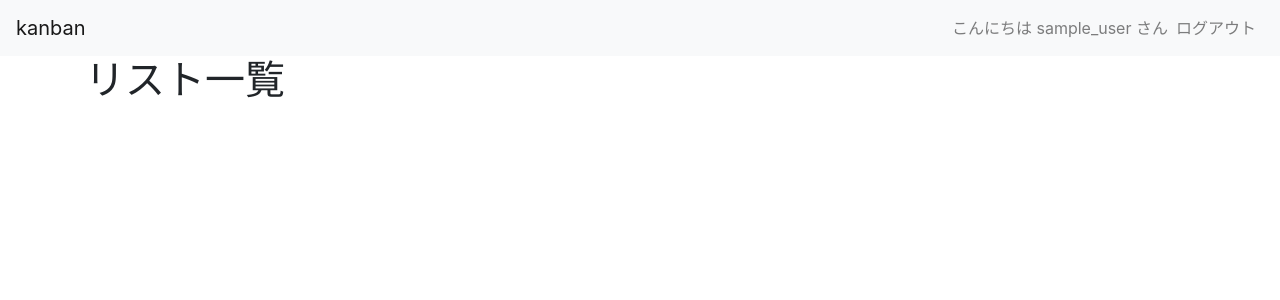
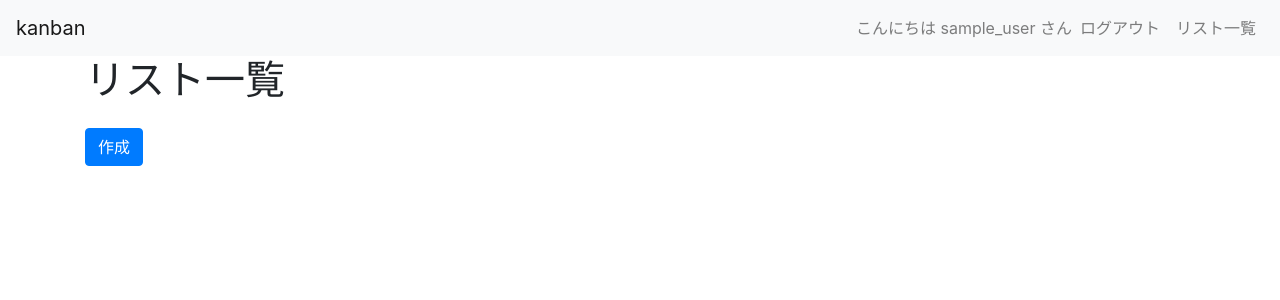
Before and after one commit to nakasuke0509/kanban, a Django app: page /kanban/lists/ in a window 1280 px wide. Shown: the top 300 px of the page. Run offline with Django 3.2, Linux system fonts and the light colour scheme; a user stored in the database is signed in; data that the repository does not hold is empty; some libraries are stand-ins or nearby versions.

Commit message:
リストの編集機能作成
リストの各ページにリンクボタン設置

```diff
--- a/kanban/templates/kanban/base.html
+++ b/kanban/templates/kanban/base.html
@@ -21,13 +21,15 @@
           <ul class="navbar-nav mr-auto">
           </ul>
           <ul class="navbar-nav">
-            <!-- ここから追記 -->
             {% if request.user.is_authenticated %}
             <span class="navbar-text">
               こんにちは {{ request.user.username }} さん
             </span>
             <li class="nav-item">
               <a class="nav-link" href="{% url 'logout' %}">ログアウト</a>
+            </li>
+            <li class="nav-item">
+              <a class="nav-link" href="{% url 'kanban:lists_list' %}">リスト一覧</a>
             </li>
             {% else %}
             <li class="nav-item">
@@ -37,7 +39,6 @@
               <a class="nav-link" href="{% url 'kanban:signup' %}">サインアップ</a>
             </li>
             {% endif %}
-            <!-- ここまで追記 -->
           </ul>
         </div>
       </nav>
--- a/kanban/templates/kanban/lists/detail.html
+++ b/kanban/templates/kanban/lists/detail.html
@@ -9,5 +9,7 @@
     <dt class="col-sm-3">ユーザー名</dt>
     <dd class="col-sm-9">{{ list.user.username }}</dd>
   </dl>
+  <a class="btn btn-primary" href="{% url 'kanban:lists_update' list.pk  %}" role="button">編集</a>
 </div>
+
 {% endblock %}
--- a/kanban/templates/kanban/lists/list.html
+++ b/kanban/templates/kanban/lists/list.html
@@ -3,16 +3,17 @@
 {% block content %}
 <div class="container">
   <h1>リスト一覧</h1>
+  <a class="btn btn-primary my-3" href="{% url 'kanban:lists_create' %}" role="button">作成</a>
   <div class="card-columns">
     {% for list in list_list %}
-    <div class="card">
+      <a href="{% url 'kanban:lists_detail' list.pk %}" class="card">
         <div class="card-body">
             <h5 class="card-title">{{ list.title }}</h5>
             <footer>
             <small class="text-muted">作成者: {{ list.user.username }}</small>
             </footer>
         </div>
-    </div>
+      </a>
     {% endfor %}
   </div>
 </div>
--- a/kanban/urls.py
+++ b/kanban/urls.py
@@ -12,5 +12,6 @@ urlpatterns = [
     path("users/<int:pk>/update/", views.UserUpdateView.as_view(), name="users_update"),
     path("lists/", views.ListListView.as_view(), name="lists_list"),
     path("lists/<int:pk>/", views.ListDetailView.as_view(), name="lists_detail"),
+    path("lists/<int:pk>/update/", views.ListUpdateView.as_view(), name="lists_update"),
     path("lists/create/", views.ListCreateView.as_view(), name="lists_create"),
 ]
--- a/kanban/views.py
+++ b/kanban/views.py
@@ -62,3 +62,11 @@ class ListCreateView(LoginRequiredMixin, CreateView):
     def form_valid(self, form):
         form.instance.user = self.request.user
         return super().form_valid(form)
+
+class ListUpdateView(LoginRequiredMixin, UpdateView):
+    model = List
+    template_name = "kanban/lists/update.html"
+    form_class = ListForm
+
+    def get_success_url(self):
+        return resolve_url('kanban:lists_detail', pk=self.kwargs['pk'])
```
Also changed, not shown: kanban/templates/kanban/lists/update.html (added, +10 -0 lines). Lines whose indentation alone changed are shown as unchanged.
